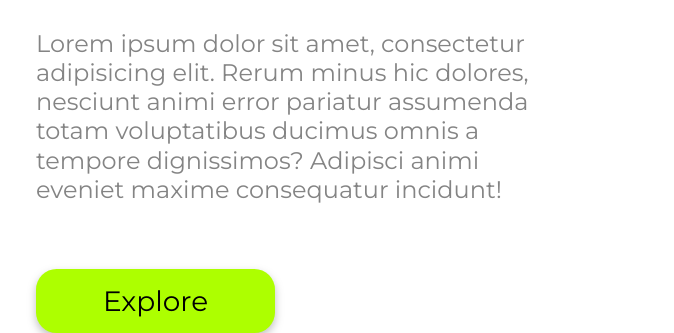
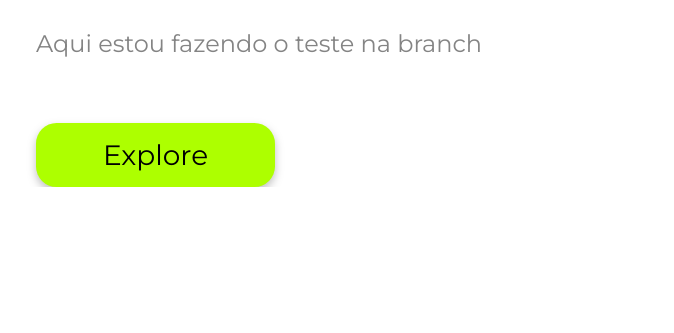
Before and after one commit to FabriciosJordao/Primeira-Intera--o-de-HTML-e-CSS, a plain HTML site: page 6-Projeto.html in a window 1280 px wide. Shown: the part 929-1262 px from the top of the page, without its empty margins (50-724 px from the left). After the commit the page ends 1116 px from the top, so only its background shows below. Drawn offline with Linux system fonts and the light colour scheme.

Commit message:
paragrafo editado

```diff
--- a/6-Projeto.html
+++ b/6-Projeto.html
@@ -33,12 +33,7 @@ de HTML Semanticos-->
       <section>
         <h1>We care</h1>
         <h2>About Uour Pet</h2>
-        <p>
-          Lorem ipsum dolor sit amet, consectetur adipisicing elit. Rerum minus
-          hic dolores, nesciunt animi error pariatur assumenda totam
-          voluptatibus ducimus omnis a tempore dignissimos? Adipisci animi
-          eveniet maxime consequatur incidunt!
-        </p>
+        <p>Aqui estou fazendo o teste na branch</p>
         <button class="button-explorer">Explore</button>
       </section>
     </main>
```
